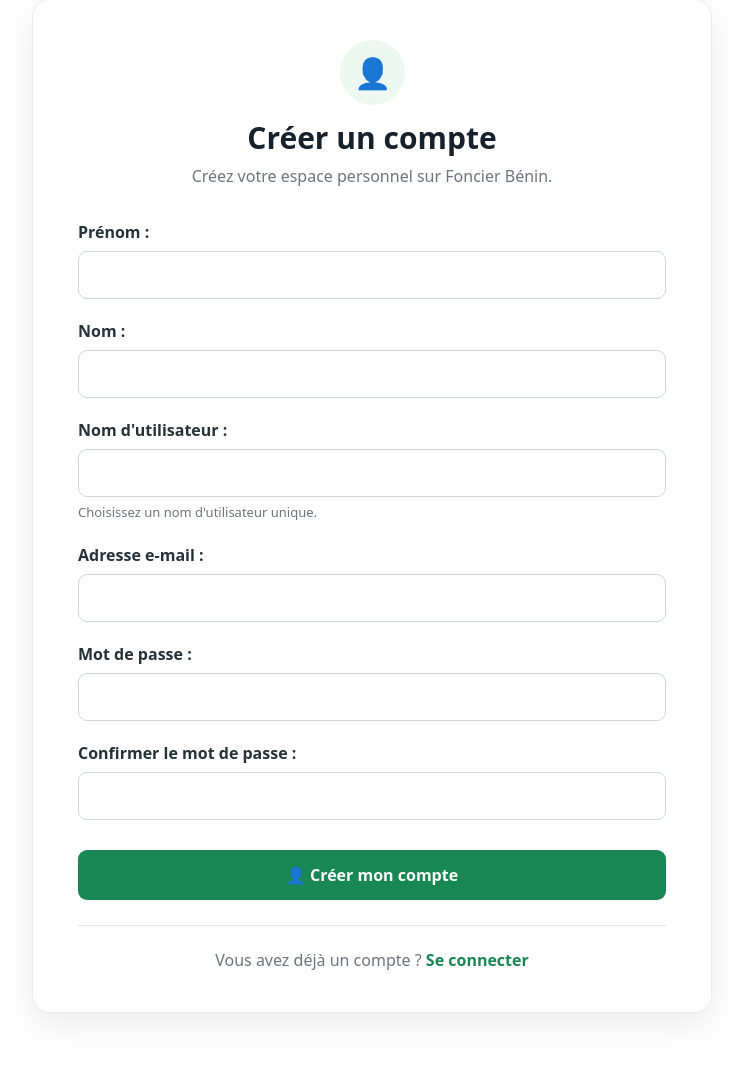
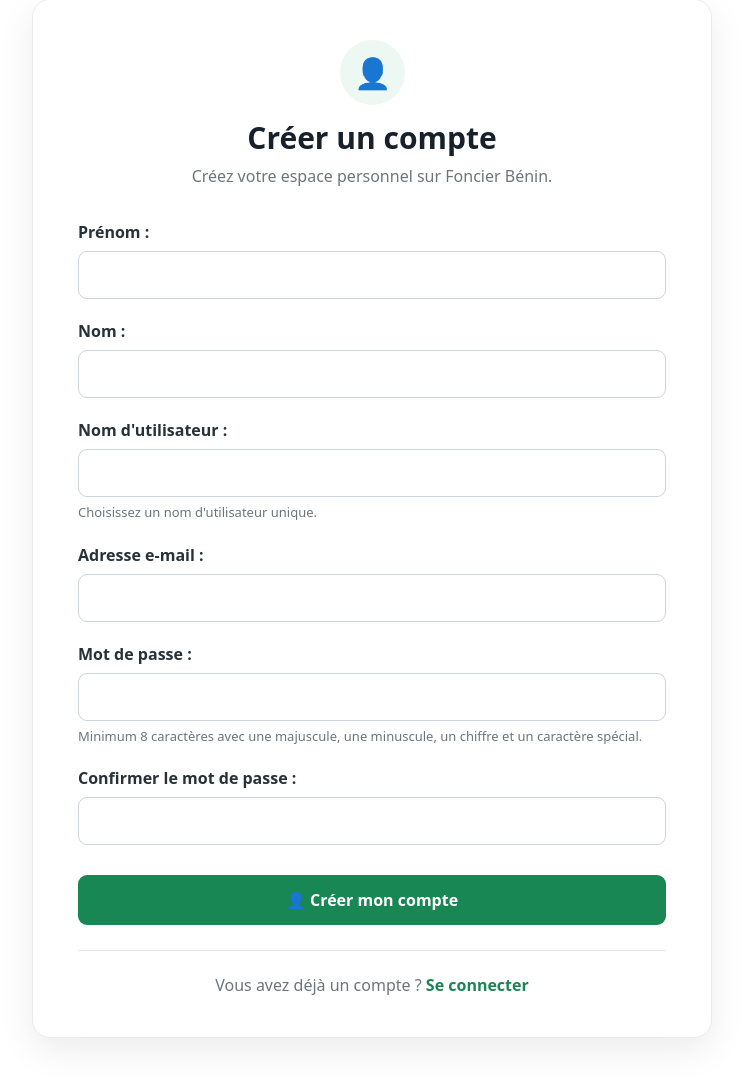
Before and after one commit to Lelis30/Foncier_Benin, a Django app: page /register/ in a window 1280 px wide. Shown: the part 224-1309 px from the top of the page, without its empty margins (268-1011 px from the left). Run offline with Django 4.2, Linux system fonts and the light colour scheme.

Commit message:
Requirement for password

```diff
--- a/accounts/forms.py
+++ b/accounts/forms.py
@@ -1,3 +1,5 @@
+import re
+
 from django import forms
 from django.contrib.auth.models import User
 from django.utils.translation import gettext_lazy as _
@@ -30,7 +32,11 @@ class RegisterForm(forms.ModelForm):
 
     password = forms.CharField(
         widget=forms.PasswordInput,
-        label=_("Mot de passe")
+        label=_("Mot de passe"),
+        help_text=_(
+            "Minimum 8 caractères avec une majuscule, une minuscule, "
+            "un chiffre et un caractère spécial."
+        )
     )
 
     password_confirm = forms.CharField(
@@ -48,14 +54,45 @@ class RegisterForm(forms.ModelForm):
             'email',
         ]
 
+    def clean_password(self):
+        password = self.cleaned_data.get('password')
+
+        if len(password) < 8:
+            raise forms.ValidationError(
+                _("Le mot de passe doit contenir au moins 8 caractères.")
+            )
+
+        if not re.search(r'[A-Z]', password):
+            raise forms.ValidationError(
+                _("Le mot de passe doit contenir au moins une lettre majuscule.")
+            )
+
+        if not re.search(r'[a-z]', password):
+            raise forms.ValidationError(
+                _("Le mot de passe doit contenir au moins une lettre minuscule.")
+            )
+
+        if not re.search(r'\d', password):
+            raise forms.ValidationError(
+                _("Le mot de passe doit contenir au moins un chiffre.")
+            )
+
+        if not re.search(r'[^A-Za-z0-9]', password):
+            raise forms.ValidationError(
+                _("Le mot de passe doit contenir au moins un caractère spécial.")
+            )
+
+        return password
+
     def clean(self):
         cleaned_data = super().clean()
 
         password = cleaned_data.get('password')
         password_confirm = cleaned_data.get('password_confirm')
 
-        if password != password_confirm:
-            raise forms.ValidationError(
+        if password and password_confirm and password != password_confirm:
+            self.add_error(
+                'password_confirm',
                 _("Les mots de passe ne correspondent pas.")
             )
 
--- a/templates/accounts/register.html
+++ b/templates/accounts/register.html
@@ -52,9 +52,12 @@
         margin: 0;
     }
 
-    /* Tous les champs Django */
 
-    .register-form p {
+    /* ==========================================
+       FORMULAIRE
+       ========================================== */
+
+    .register-form .form-field {
         margin-bottom: 20px;
     }
 
@@ -84,35 +87,54 @@
         box-shadow: 0 0 0 3px rgba(25, 135, 84, 0.12);
     }
 
-    /* Textes d'aide Django */
+
+    /* ==========================================
+       TEXTES D'AIDE
+       ========================================== */
 
     .register-form .helptext {
         display: block;
         margin-top: 6px;
         color: #6c757d;
         font-size: 13px;
+        line-height: 1.5;
     }
 
-    .register-form ul {
-        margin-top: 7px;
-        padding-left: 20px;
-        color: #6c757d;
-        font-size: 13px;
-    }
 
-    /* Erreurs */
+    /* ==========================================
+       ERREURS
+       ========================================== */
 
     .register-form .errorlist {
         list-style: none;
         padding: 10px 12px;
-        margin: 5px 0 10px;
+        margin: 8px 0 0;
         background: #fff2f2;
         color: #dc3545;
         border-radius: 8px;
         font-size: 14px;
     }
 
-    /* Bouton */
+    .register-form .errorlist li {
+        margin: 0;
+        padding: 0;
+    }
+
+    /* Bordure rouge sur un champ qui contient une erreur */
+
+    .form-field.has-error input {
+        border-color: #dc3545;
+    }
+
+    .form-field.has-error input:focus {
+        border-color: #dc3545;
+        box-shadow: 0 0 0 3px rgba(220, 53, 69, 0.12);
+    }
+
+
+    /* ==========================================
+       BOUTON
+       ========================================== */
 
     .register-button {
         width: 100%;
@@ -125,6 +147,7 @@
         font-size: 16px;
         font-weight: 600;
         transition: 0.2s ease;
+        cursor: pointer;
     }
 
     .register-button:hover {
@@ -132,6 +155,11 @@
         transform: translateY(-1px);
         box-shadow: 0 6px 16px rgba(25, 135, 84, 0.20);
     }
+
+
+    /* ==========================================
+       CONNEXION
+       ========================================== */
 
     .register-login {
         border-top: 1px solid #e5e7eb;
@@ -152,7 +180,9 @@
     }
 
 
-    /* Téléphone */
+    /* ==========================================
+       MOBILE
+       ========================================== */
 
     @media (max-width: 768px) {
 
@@ -177,7 +207,9 @@
 
     <div class="register-card">
 
-        <!-- EN-TÊTE -->
+        <!-- ======================================
+             EN-TÊTE
+             ====================================== -->
 
         <div class="register-header">
 
@@ -196,13 +228,87 @@
         </div>
 
 
-        <!-- FORMULAIRE -->
+        <!-- ======================================
+             FORMULAIRE
+             ====================================== -->
 
         <form method="post" class="register-form">
 
             {% csrf_token %}
 
-            {{ form.as_p }}
+
+            <!-- ERREURS GÉNÉRALES DU FORMULAIRE -->
+
+            {% if form.non_field_errors %}
+
+                <ul class="errorlist">
+
+                    {% for error in form.non_field_errors %}
+
+                        <li>
+                            {{ error }}
+                        </li>
+
+                    {% endfor %}
+
+                </ul>
+
+            {% endif %}
+
+
+            <!-- CHAMPS DU FORMULAIRE -->
+
+            {% for field in form %}
+
+                <div class="form-field {% if field.errors %}has-error{% endif %}">
+
+                    <!-- LABEL -->
+
+                    <label for="{{ field.id_for_label }}">
+                        {{ field.label }} :
+                    </label>
+
+
+                    <!-- CHAMP -->
+
+                    {{ field }}
+
+
+                    <!-- TEXTE D'AIDE -->
+
+                    {% if field.help_text %}
+
+                        <span class="helptext">
+                            {{ field.help_text }}
+                        </span>
+
+                    {% endif %}
+
+
+                    <!-- ERREURS DU CHAMP -->
+
+                    {% if field.errors %}
+
+                        <ul class="errorlist">
+
+                            {% for error in field.errors %}
+
+                                <li>
+                                    {{ error }}
+                                </li>
+
+                            {% endfor %}
+
+                        </ul>
+
+                    {% endif %}
+
+                </div>
+
+            {% endfor %}
+
+
+            <!-- BOUTON -->
 
             <button
                 type="submit"
@@ -214,7 +320,9 @@
         </form>
 
 
-        <!-- CONNEXION -->
+        <!-- ======================================
+             CONNEXION
+             ====================================== -->
 
         <div class="register-login">
 
```
